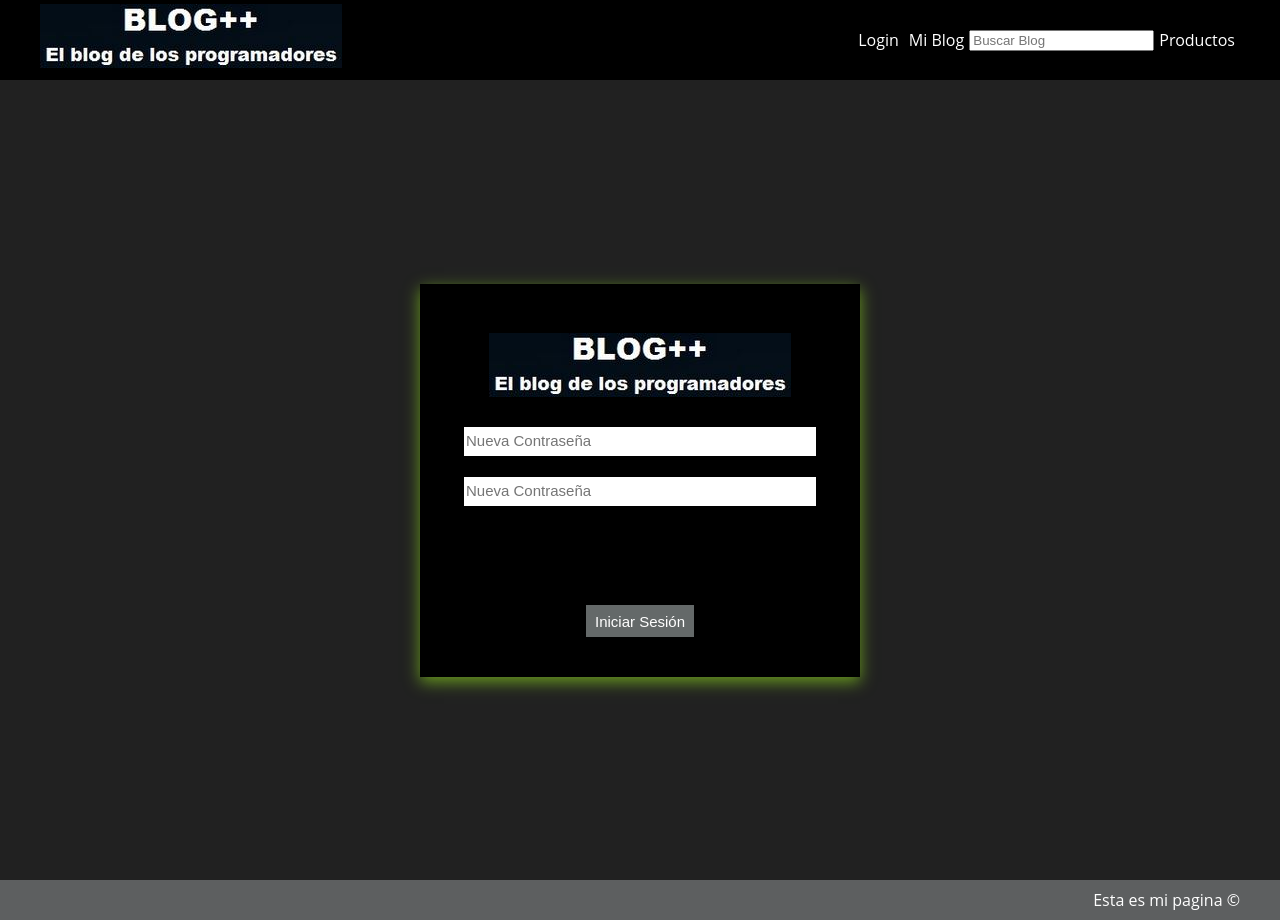
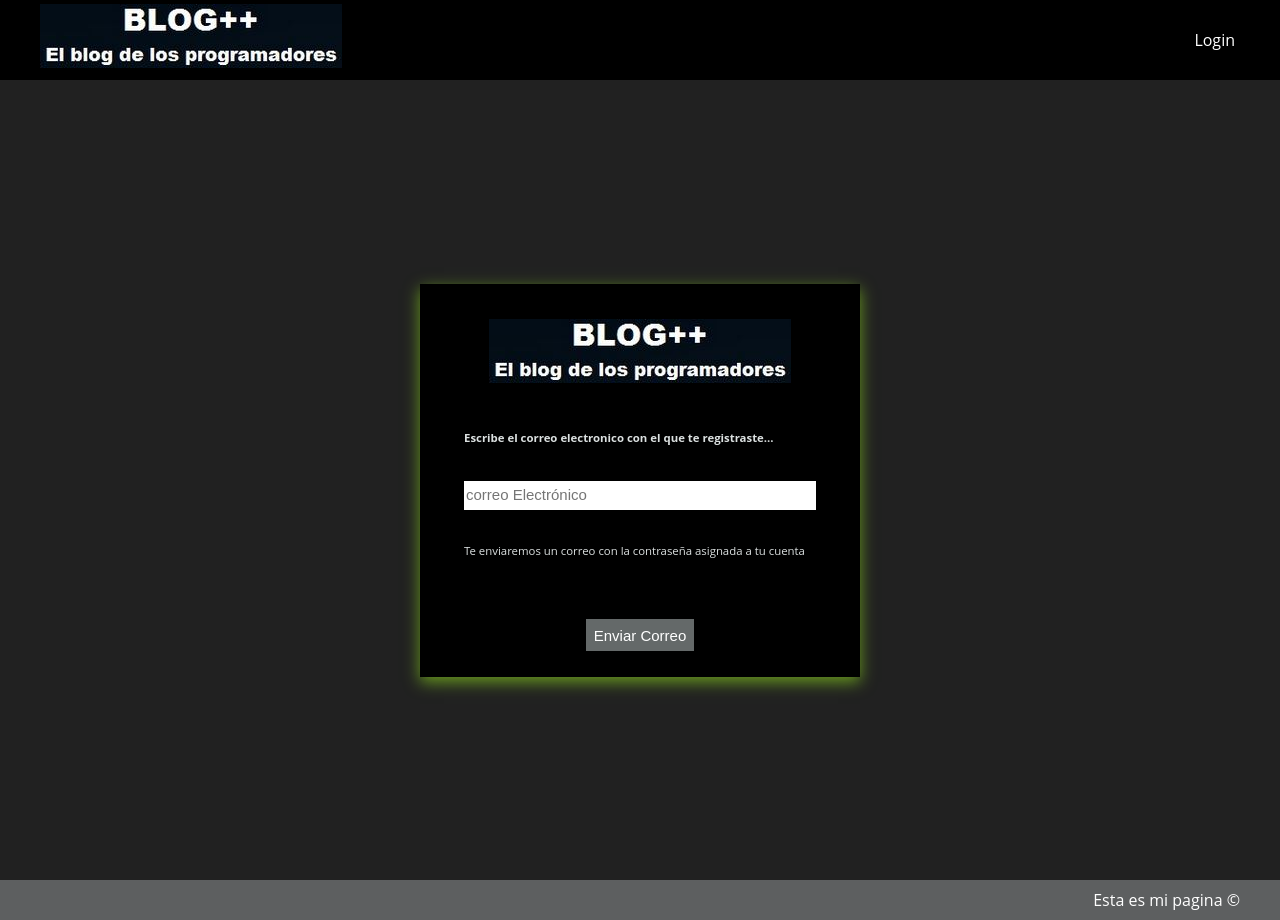
Before and after one commit to andresico01/RetoUniNorteCiclo3, a Flask app: page /Contr.html in a window 1280 px wide. Run offline with Flask 2, Linux system fonts and the light colour scheme.

Commit message:
Actualizacion Flask(login, contraseña,registro)
Quedan listo elbackend de login, recuperar contraseña, y registro de usuario,con envio de infromacio a correo electronico.
Se ajustaron los respetivos html.

```diff
--- a/Apps/Templates/Blog.html
+++ b/Apps/Templates/Blog.html
@@ -8,13 +8,14 @@
     <link rel="stylesheet" href="{{ url_for('static', filename='style.css' ) }}">
   </head>
   <body>
+    <form action="Blog.html" method="POST"></form>
       <header class="header">
         <p class="header__logo"><img class="ms_logo" src="{{ url_for('static', filename='Image/logo_blog++.JPG' ) }}" alt="Logo"></p>
             <nav class="header__navigation">
-                <a href="/#" class="header__navigation--item">Login</a>
                 <a href="Blog.html" class="header__navigation--item">Mi Blog</a>
                 <input type="text" class="header__navigation--text" placeholder="Buscar Blog">
-                <a href="Contr.html" class="header__navigation--item">Productos</a>
+                <!--<a href="Contr.html" class="header__navigation--item">Productos</a>-->
+                <a href="/" class="header__navigation--item">Cerrar Sesion</a>
             </nav>
         </header>
         <section class="container2">
--- a/Apps/Templates/Contr.html
+++ b/Apps/Templates/Contr.html
@@ -8,30 +8,42 @@
     </head>
     <body>
         <header class="header">
-            <p class="header__logo"><img class="ms_logo" src="../Image/logo_blog++.JPG" alt="Logo"></p>
+            <p class="header__logo"><img class="ms_logo" src="{{ url_for('static', filename='Image/logo_blog++.JPG' ) }}" alt="Logo"></p>
             <nav class="header__navigation">
-                <a href="/#" class="header__navigation--item">Login</a>
-                <a href="Blog.html" class="header__navigation--item">Mi Blog</a>
-                <input type="text" class="header__navigation--text" placeholder="Buscar Blog">
-                <a href="Contr.html" class="header__navigation--item">Productos</a>
+                <a href="/" class="header__navigation--item">Login</a>
+                <!--<a href="Blog.html" class="header__navigation--item">Mi Blog</a>-->
+                <!--<input type="text" class="header__navigation--text" placeholder="Buscar Blog">-->
+                <!--<a href="Contr.html" class="header__navigation--item">Productos</a>-->
             </nav>
         </header>
 
         <section class="container">
-            <form action="" class="content">
+            <form action="/Contr.html" method="POST" class="content">
+                {% if mensaje.esError  %}
+                <style> div{text-align: center; color: aqua; }
+                        button{background-color: gray; border-color: greenyellow; color: beige; font-size: 21px; size: 20px;}
+                </style>
+                <div id="alert" role="alert">
+                    <h4 >{{ mensaje.titulo  }}</h4>
+                    <p> {{ mensaje.texto }}</p>
+                    <hr>
+                    <button type="button" data-bs-dismiss="alert" aria-label="Close" onclick="document.getElementById('alert').style.display = 'none';">&times;</button>
+                </div>
+                {% endif %}
                 <div class="content__data">
-                    <img class="ms_logo" src="../Image/logo_blog++.JPG" alt="Logo">
+                    <img class="ms_logo" src="{{ url_for('static', filename='Image/logo_blog++.JPG' ) }}" alt="Logo">
 
                     <div class="log__item">
+                        <h6 class="subtitle">Escribe el correo electronico con el que te registraste...</h6>
                         <!-- <span class="content__data--title">Email</span> -->
-                        <input type="password" class="content__data--input" placeholder="Nueva Contraseña" required>
+                        <input type="email" name="correo" class="content__data--input" placeholder="correo Electrónico" required>
                         <!-- <span class="content__data--title">Contraseña</span> -->
-                        <input type="password" class="content__data--input" placeholder="Nueva Contraseña" required>
+                        <br>
+                        <p class="subtitle">Te enviaremos un correo con la contraseña asignada a tu cuenta</p>
                     </div>
                 </div>
-
                 <div class="input__content">
-                    <input class="login__button" type="button" value="Iniciar Sesión">
+                    <input class="login__button" type="submit" value="Enviar Correo">
                 </div>
             </form>
         </section>
--- a/Apps/app.py
+++ b/Apps/app.py
@@ -31,13 +31,13 @@ sesion = False
 usuario = None
 
 # Listado de usuarios inicial (Variable Global)
-usuarios = [Usuario("mzamoraa@uninorte.edu.co", "mzamora", "12345")]
+usuarios = [Usuario("mzamoraa@uninorte.edu.co", "mzamora", "12345"), Usuario("serdnaoiram@hotmail.com", "serdna", "12")]
 
 @app.route('/')
 def home():
     return render_template("login.html", mensaje="")
 
-@app.route('/',methods=["GET", "POST"])
+@app.route('/Blog',methods=["GET", "POST"])
 def login():
     # Declaracion para uso de variables globales
     global sesion
@@ -65,7 +65,7 @@ def login():
         # Validacion del usuario
         if found:
              sesion = True
-             return render_template("Blog.html", usuario=usuario)
+             return render_template("Blog.html")
         else:
              mensaje = Mensaje("Validación", "Correo Electronico y/o Contraseña estan errados.", True)
              print(mensaje.titulo)
@@ -74,7 +74,8 @@ def login():
 
 @app.route('/formulario.html')
 def regist():
-    return render_template("formulario.html")
+    mensaje = Mensaje("", "", False)
+    return render_template("formulario.html", mensaje = mensaje)
 
 @app.route('/formulario.html', methods=["GET", "POST"])
 def registro():
@@ -83,17 +84,18 @@ def registro():
     contraseña = request.form['contraseña']
     contraseña2 = request.form['contraseña2']
     found = False
+    mensaje = Mensaje("", "", False)
     if contraseña != contraseña2:
-        mensaje = Mensaje( "Validación", "las contraseñas no coinciden.", True)
+        mensaje = Mensaje( "Validación", "Las contraseñas no coinciden.", True)
         print(mensaje.titulo)
-        return render_template("prueba.html", mensaje=mensaje)
+        return render_template("formulario.html", mensaje=mensaje)
     elif found == False:
         for usr in usuarios:
             if usr.email == email:
                 #usuario = usr
                 found = True
-                mensaje = Mensaje("Validación", "Existe un usuario registradoco este correo electronico.", True)
-                return render_template("prueba.html",mensaje=mensaje)
+                mensaje = Mensaje("Validación", "Existe un usuario registrado con este correo electronico.", True)
+                return render_template("formulario.html", mensaje=mensaje)
                 break
     if found == False:
         usuarios.extend([Usuario(email, usuario, contraseña)])
@@ -113,16 +115,54 @@ def registro():
         #enviar el mensaje a travez del servidor de correo de gmail
         server.sendmail(msg['From'], msg['To'], msg.as_string())
         server.quit()#cerrar la conexión con el servidor
-        mensaje = "Enviado con éxito"
-        return render_template('login.html',mensaje=mensaje)
+        mensaje = Mensaje("Validacion","Usuario registrado con exito", True)
+        return render_template('/formulario.html', mensaje=mensaje)
 
-    return render_template("formulario.html")
-
+    return render_template("/login.html")
 
 
 @app.route('/Contr.html')
 def contr():
-    return render_template("Contr.html")
+    mensaje = Mensaje("", "", False)
+    return render_template("/Contr.html", mensaje=mensaje)
+
+
+@app.route('/Contr.html', methods=["GET", "POST"])
+def contras():
+    email = request.form['correo']
+    found = False
+    if found == False:
+       for usr in usuarios:
+            if usr.email == email:
+                contraseña = usr.password
+                found = True
+                print(contraseña)
+
+                message_e = "Gracias por utilizar nuestro servicio de Blogs, la contraseña asignada a su cuenta es:\n\nContraseña: "+contraseña+"\n\n Esperamos que nuestros servicios sean de tu agrado."+"\n\n Ahora podras disfrutar nuevamente de nuestros servicios."+"\n\n Gracias por elegirnos."
+                #parametros de conexión del correo electronico
+                password = "grupo2ooma"
+                msg['From'] = "grupo.2.0.uninorte2020@gmail.com"
+                msg['To'] = email
+                msg['Subject'] = "Recuperación de contraseña"
+                # Cuerpo del mensaje se escoje texto plano
+                msg.attach(MIMEText(message_e, 'plain'))
+                #establecer conexión con el servidor en este caso gmail
+                server = smtplib.SMTP('smtp.gmail.com: 587')
+                server.starttls()
+                #autenticación de las credenciales de correo con el servidor de gmail
+                server.login(msg['From'], password)
+                #enviar el mensaje a travez del servidor de correo de gmail
+                server.sendmail(msg['From'], msg['To'], msg.as_string())
+                server.quit()#cerrar la conexión con el servidor
+
+                mensaje = Mensaje("Validación", "Revise su correo electronico e intente ingresar nuevamente.", True)
+                return render_template("/Contr.html", mensaje=mensaje)
+                break
+    return render_template("/Contr.html", mensaje=mensaje)
+
+@app.route('/Blog.html')
+def princip():
+    return render_template("/Blog.html")
 
 
 if __name__ == '__main__':
```
Also changed, not shown: Apps/Templates/formulario.html (+15 -4 lines), Apps/Templates/login.html (+7 -7 lines).
